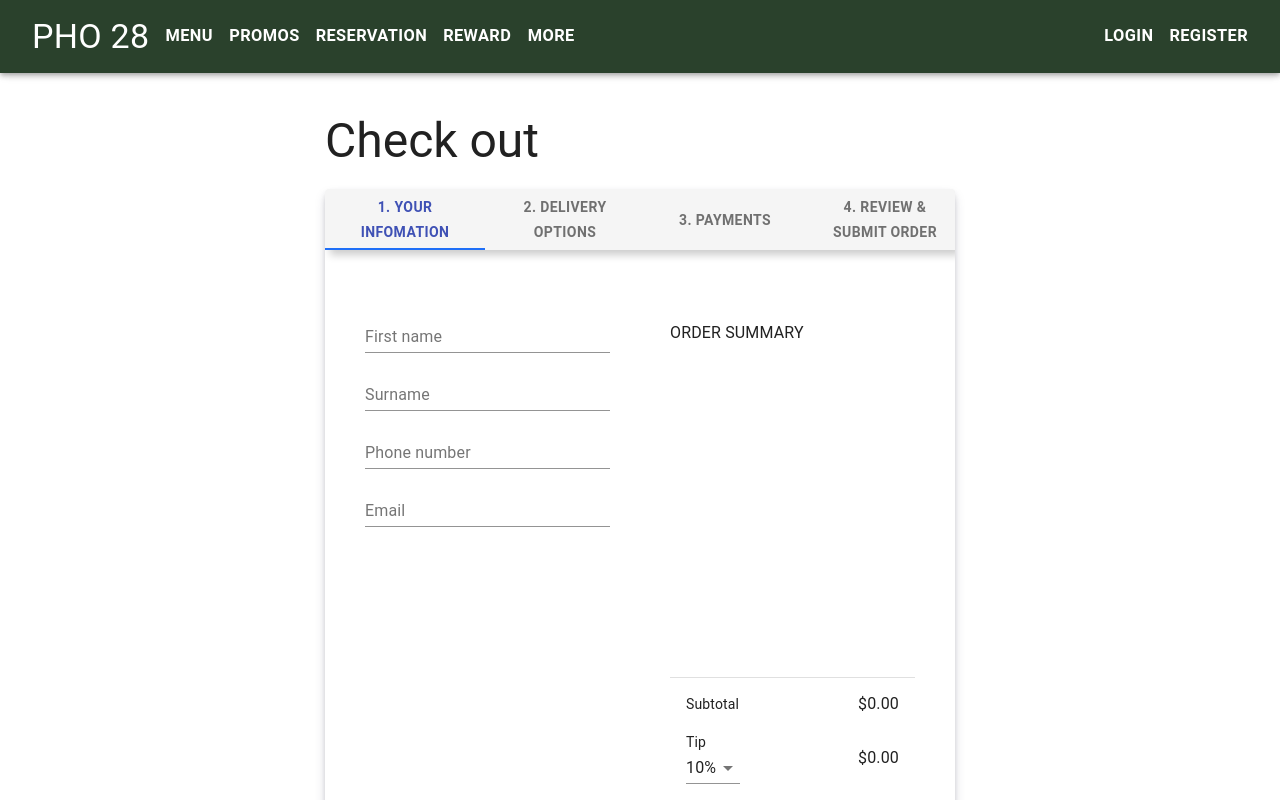
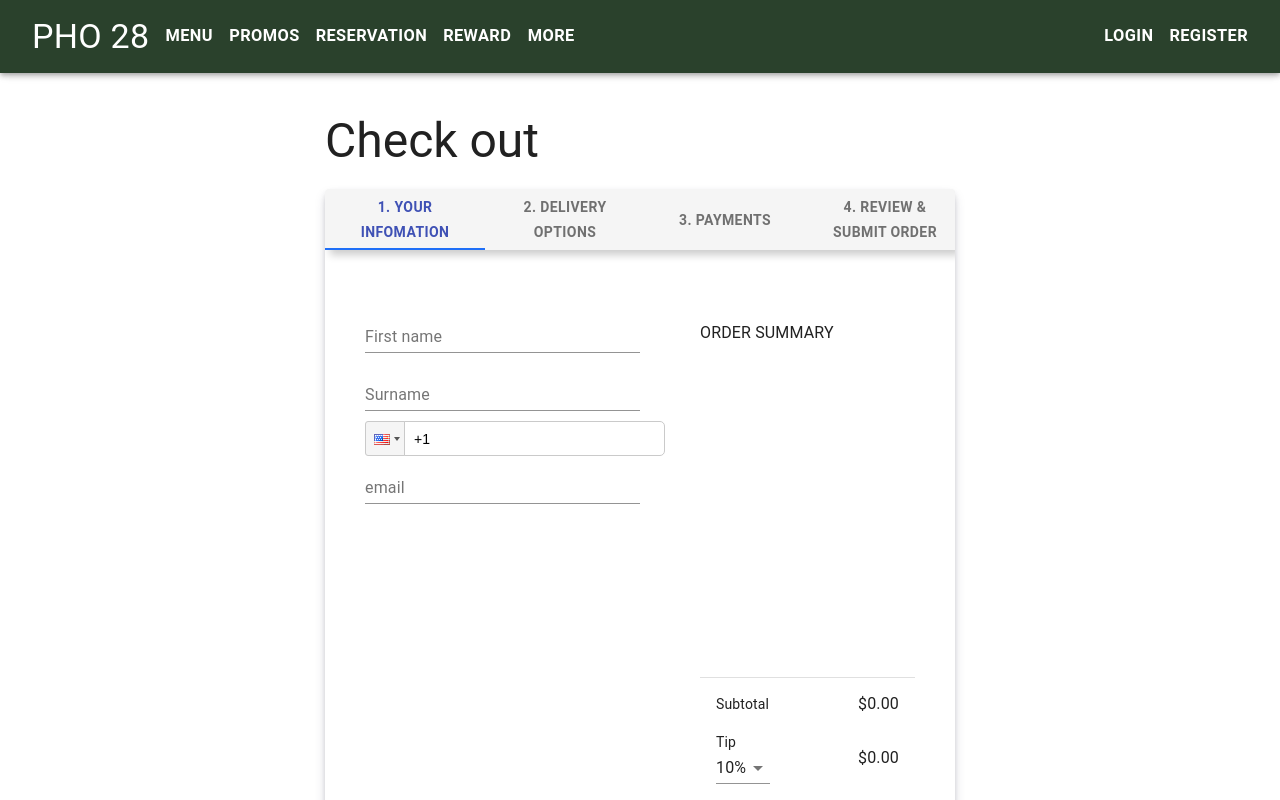
Before and after one commit to hoangtran5369/restaurant_frontend, a React (Create React App) app: page /checkout in a window 1280 px wide. Shown: the top 800 px of the page. Built offline with nearby package versions, Linux system fonts and the light colour scheme.

Commit message:
implemented checkout form

```diff
--- a/package.json
+++ b/package.json
@@ -10,9 +10,12 @@
     "@testing-library/react": "^11.1.0",
     "@testing-library/user-event": "^12.1.10",
     "axios": "^0.21.1",
+    "credit-card-type": "^6.3.0",
     "react": "^17.0.2",
+    "react-credit-card-input": "^1.1.5",
     "react-dom": "^17.0.2",
     "react-hook-form": "^7.7.1",
+    "react-phone-input-2": "^2.14.0",
     "react-redux": "^7.2.4",
     "react-router-dom": "^5.2.0",
     "react-scripts": "4.0.3",
--- a/src/components/CheckOut/CustomerInfo.js
+++ b/src/components/CheckOut/CustomerInfo.js
@@ -5,8 +5,14 @@ import {
   TextField,
 
 } from "@material-ui/core";
+import PhoneInput from 'react-phone-input-2'
+import 'react-phone-input-2/lib/style.css'
+import { useForm, Controller } from "react-hook-form";
 import styled from "styled-components";
 import OrderInfo from "components/CheckOut/OrderInfo";
+import { useDispatch, useSelector } from "react-redux";
+import { getCustomerInfo } from "store/Order/selector";
+import { setCustomerInfo } from "store/Order/reducer";
 
 
 const MyContainer = styled.div`
@@ -33,35 +39,87 @@ const SubmitButton = styled(Button)`
 `
 
 function CustomerInfo({ onFinished }) {
+  const customer = useSelector(getCustomerInfo);
+  const { register, handleSubmit, control } = useForm({
+    defaultValues: customer
+  });
+  const dispatch = useDispatch();
+
+  const onSubmit = (data) => {
+    dispatch(setCustomerInfo(data));
+    onFinished();
+  };
 
   return (
     <Box>
+      <form onSubmit={handleSubmit(onSubmit)}>
         <MyContainer>
           <FormContainer>
-          <form>
+            <Controller
+              control={control}
+              name="firstname"
+              render={({ field: { onChange, onBlur, value, ref } }) => {
+                return (
                   <InfoTextField
                     fullWidth
-              id="outlined-basic"
+                    onChange={onChange}
+                    onBlur={onBlur}
+                    value={value}
                     label="First name"
+                  />
+                )
+              }}
+            />
 
-            />
+            <Controller
+              control={control}
+              name="surname"
+              render={({ field: { onChange, onBlur, value, ref } }) => {
+                return (
                   <InfoTextField
                     fullWidth
-              id="outlined-basic"
+                    onChange={onChange}
+                    onBlur={onBlur}
+                    value={value}
                     label="Surname"
 
                   />
+                )
+              }}
+            />
+
+
+            <Controller
+              control={control}
+              name="phone"
+              render={({ field: { onChange, onBlur, value, ref } }) => {
+                return (
+                  <PhoneInput
+                    country={'us'}
+                    onChange={onChange}
+                    onBlur={onBlur}
+                    value={value}
+                  />
+                )
+              }}
+            />
+
+            <Controller
+              control={control}
+              name="email"
+              render={({ field: { onChange, onBlur, value, ref } }) => {
+                return (
                   <InfoTextField
                     fullWidth
-              id="outlined-basic"
-              label="Phone number"
+                    onChange={onChange}
+                    onBlur={onBlur}
+                    value={value}
+                    label="email"
+                  />
+                )
+              }}
+            />
 
-            />
-            <InfoTextField
-              fullWidth id="outlined-basic" label="Email" />
-
-
-          </form>
           </FormContainer>
 
           <OrderInfo>
@@ -70,7 +128,8 @@ function CustomerInfo({ onFinished }) {
         </MyContainer>
 
         <Divider variant="middle" />
-      <SubmitButton  onClick={onFinished} color="primary" fullWidth variant="contained"> Next   </SubmitButton>
+        <SubmitButton onClick={handleSubmit(onSubmit)} color="primary" fullWidth variant="contained"> Next   </SubmitButton>
+      </form>
     </Box>
   );
 }
--- a/src/components/CheckOut/OrderInfo.js
+++ b/src/components/CheckOut/OrderInfo.js
@@ -8,7 +8,7 @@ import {
 
 
   const OrderContainer = styled.div`
-    width: 50%;
+    width: 40%;
     align-items: stretch;
     padding-left: 30px;
   `;
--- a/src/components/CheckOut/Payment.js
+++ b/src/components/CheckOut/Payment.js
@@ -1,4 +1,4 @@
-import React from "react";
+import React, { useEffect } from "react";
 import {
   Box,
   Button,
@@ -8,8 +8,13 @@ import {
   Radio,
   RadioGroup,
 } from "@material-ui/core";
+import { useForm, Controller } from "react-hook-form";
 import styled from "styled-components";
 import OrderInfo from "components/CheckOut/OrderInfo";
+import CreditCardInput from 'react-credit-card-input';
+import { useDispatch, useSelector } from "react-redux";
+import { getCardInfo } from "store/Order/selector";
+import { setCardInfo } from "store/Order/reducer";
 
 const MyContainer = styled.div`
   display: flex;
@@ -21,7 +26,7 @@ const MyContainer = styled.div`
 `;
 
 const FormContainer = styled.div`
-  width: 50%;
+  width: 60%;
   padding-right: 30px;
 `;
 
@@ -35,48 +40,33 @@ const MyText = styled.p`
   font-size: 14px;
 `;
 
+
+
+
 function Payment({ onFinished }) {
+  const cardInfo = useSelector(getCardInfo);
+  const dispatch = useDispatch();
+  const {  handleSubmit, control } = useForm({
+    defaultValues: cardInfo
+  })
   const [value, setValue] = React.useState("");
-  const [cardNumber, setCardNumber] = React.useState("");
-  const [expiredDate, setExpiredDate] = React.useState("");
-  const [cardCVV, setCVV] = React.useState("");
-  const [cardZipCode, setZipCode] = React.useState("");
 
   const handleChange = (event) => {
     setValue(event.target.value);
   };
 
-  const handleCardNumberChange = (event) => {
-    let parts = [];
-    const formatedString = event.target.value.replace(/\D/g, "").slice(0, 16);
+  const onSubmit = (data) => {
+    dispatch(setCardInfo(data));
+    onFinished();
+  }
 
-    for (var i = 0, len = formatedString.length; i < len; i += 4) {
-      parts.push(formatedString.substring(i, i + 4));
-    }
-    setCardNumber(parts.join(" "));
-  };
-
-  const handleExpiredDateChange = (event) => {
-    let parts = [];
-    const formatedString = event.target.value.replace(/\D/g, "").slice(0, 4);
-
-    for (var i = 0, len = formatedString.length; i < len; i += 2) {
-      parts.push(formatedString.substring(i, i + 2));
-    }
-    setExpiredDate(parts.join("/"));
-  };
-  const handleCVVChange = (event) => {
-    setCVV(event.target.value.replace(/\D/g, "").slice(0, 3));
-  };
-
-  const handleZipCodeChange = (event) => {
-    setZipCode(event.target.value.replace(/\D/g, "").slice(0, 5));
-  };
 
   return (
     <Box>
+      <form>
         <MyContainer>
           <FormContainer>
+
             <RadioGroup value={value} onChange={handleChange}>
               <FormControlLabel
                 value="credit"
@@ -92,35 +82,36 @@ function Payment({ onFinished }) {
             </RadioGroup>
             {value === "credit" && (
               <Box>
-              <TextField
-                onChange={handleCardNumberChange}
-                value={cardNumber}
-                id="creditNumber"
-                label="Enter card number"
-                variant="outlined"
+                <Controller
+                  control={control}
+                  name="cardNum"
+                  render={({ field: { onChange: onCardNumChange, value: cardNumValue } }) => {
+                    return (
+                      <Controller
+                        control={control}
+                        name="expiry"
+                        render={({ field: { onChange: onExpiryChange, value: expiryValue } }) => {
+                          return (
+                            <Controller
+                              control={control}
+                              name="cvc"
+                              render={({ field: { onChange: onCvcChange, value: cvcValue } }) => {
+                                return (
+                                  <CreditCardInput
+                                    cardNumberInputProps={{ value: cardNumValue, onChange: onCardNumChange }}
+                                    cardExpiryInputProps={{ value: expiryValue, onChange: onExpiryChange }}
+                                    cardCVCInputProps={{ value: cvcValue, onChange: onCvcChange }}
                                   />
-              <TextField
-                id="expiryDate"
-                onChange={handleExpiredDateChange}
-                value={expiredDate}
-                label="Expired date"
-                defaultValue="MM/YY"
-                variant="outlined"
+                                )
+                              }}
                             />
-              <TextField
-                id="cvv"
-                onChange={handleCVVChange}
-                value={cardCVV}
-                label="CVV"
-                variant="outlined"
+                          )
+                        }}
                       />
-              <TextField
-                id="zipCode"
-                onChange={handleZipCodeChange}
-                value={cardZipCode}
-                label="Zip Code"
-                variant="outlined"
+                    )
+                  }}
                 />
+
               </Box>
             )}
             {value === "paypal" && (
@@ -155,15 +146,9 @@ function Payment({ onFinished }) {
         </MyContainer>
 
         <Divider variant="middle" />
-      <SubmitButton
-        onClick={onFinished}
-        color="primary"
-        fullWidth
-        variant="contained"
-      >
-        {" "}
-        Next{" "}
-      </SubmitButton>
+
+        <SubmitButton onClick={handleSubmit(onSubmit)} color="primary" fullWidth variant="contained"> Next   </SubmitButton>
+      </form>
     </Box>
   );
 }
--- a/src/components/CheckOut/ReviewSubmit.js
+++ b/src/components/CheckOut/ReviewSubmit.js
@@ -5,6 +5,9 @@ import {
 } from "@material-ui/core";
 import styled from "styled-components";
 import OrderInfo from "components/CheckOut/OrderInfo";
+import { useSelector } from "react-redux";
+import { getCreditCardText, getCustomerInfo, getPaymentInfo } from "store/Order/selector";
+
 
 const MyContainer = styled.div`
   display: flex;
@@ -28,16 +31,20 @@ const SubmitButton = styled(Button)`
 
 
 function ReviewSubmit({ onFinished }) {
+  const customerInfo = useSelector(getCustomerInfo);
+  const paymentInfo = useSelector(getPaymentInfo);
+  const creditCardText = useSelector(getCreditCardText)
 
   return (
     <Box>
       <MyContainer>
         <FormContainer>
+
           <p>Your details:</p>
           <p>
-            Your details: hoangtran5369@gmail.com <br/>
-            Hoang Tran <br/>
-            +14083415369  <br/>
+            {customerInfo.email}  <br/>
+            {`${customerInfo.firstname} ${customerInfo.surname}`} <br/>
+            {customerInfo.phone}  <br/>
             Order updates will be sent by text message
           </p>
           <p>Delivery option:  <br/>
@@ -55,8 +62,8 @@ function ReviewSubmit({ onFinished }) {
 
           <br/>
           <p>PAYMENT INFORMATION:   <br/>
-                  MASTERCARD ending in 5333 (Exp. 5/2022)
-                  </p>
+                 {creditCardText}
+            </p>
           <p>
               REVIEW & SUBMIT ORDER:  <br/>
 
--- a/src/components/Menu/FoodItemModal.js
+++ b/src/components/Menu/FoodItemModal.js
@@ -174,7 +174,7 @@ function FoodItemModal() {
     dispatch(hideItem());
   };
 
-  const handleClose = () => dispatch(hideItem)
+  const handleClose = () => dispatch(hideItem())
 
   const handleAddonChange = (groupId) => (addons) => {
     setPickedAddons({
--- a/src/store/Order/reducer.js
+++ b/src/store/Order/reducer.js
@@ -16,6 +16,19 @@ function getHash(str) {
 export const orderReducer = createSlice({
     name: 'order',
     initialState: {
+        customerInfo: {
+            firstname: "",
+            surname: "",
+            email: "",
+            phone: ""
+        },
+        paymentInfo: {
+            cardInfo: {
+                cardNum: "",
+                expiry: "",
+                cvc: ""
+            }
+        },
         items: {},
         tipMultiplier: 0.1,
         taxMultiplier: 0.1,
@@ -57,7 +70,14 @@ export const orderReducer = createSlice({
         },
         setTip: (state, action) => {
             state.tipMultiplier = action.payload;
+        },
 
+        setCustomerInfo: (state, action) => {
+            state.customerInfo = action.payload
+        },
+
+        setCardInfo: (state, action) => {
+            state.paymentInfo.cardInfo = action.payload
         }
     },
 })
@@ -65,6 +85,6 @@ export const orderReducer = createSlice({
 
 
 // Action creators are generated for each case reducer function
-export const { addOrder, changeQuantity, removeOrderItem, setTip } = orderReducer.actions
+export const { addOrder, changeQuantity, removeOrderItem, setTip, setCustomerInfo, setCardInfo } = orderReducer.actions
 
 export default orderReducer.reducer
--- a/src/store/Order/selector.js
+++ b/src/store/Order/selector.js
@@ -1,5 +1,6 @@
 import {createSelector} from "@reduxjs/toolkit";
 import {getAllItemDict, getAllAddonDict} from 'store/FoodMenu/selector'
+import creditCardType from 'credit-card-type';
 
 export const orderSelector = state => state.order;
 
@@ -78,3 +79,29 @@ export const orderIsEmpty = createSelector(
     getOrderItems,
     (orderItem) => Object.keys(orderItem).length === 0
 )
+
+export const getCustomerInfo = createSelector(
+    orderSelector,
+    (order) => order.customerInfo
+)
+
+export const getPaymentInfo = createSelector(
+    orderSelector,
+    (order) => order.paymentInfo
+)
+
+export const getCardInfo = createSelector(
+    getPaymentInfo,
+    (paymentInfo) => paymentInfo.cardInfo
+)
+
+export const getCreditCardText = createSelector(
+    getCardInfo,
+    (cardInfo) => {
+        const {cardNum, expiry} = cardInfo;
+        const cardMatches = creditCardType(cardNum.replace(/\s/g, ""));
+        const cardType = cardMatches.length > 0 ? cardMatches[0].niceType : "Credit card";
+        const secondaryText = cardMatches.length > 0 ? ` ending in ${cardNum.split(" ").pop()} (Exp. ${expiry})` : ""
+        return cardType + secondaryText;
+    }
+)
```
Also changed, not shown: 2 other files (tests, documents, lock files or other folders). Lines whose indentation alone changed are shown as unchanged.
